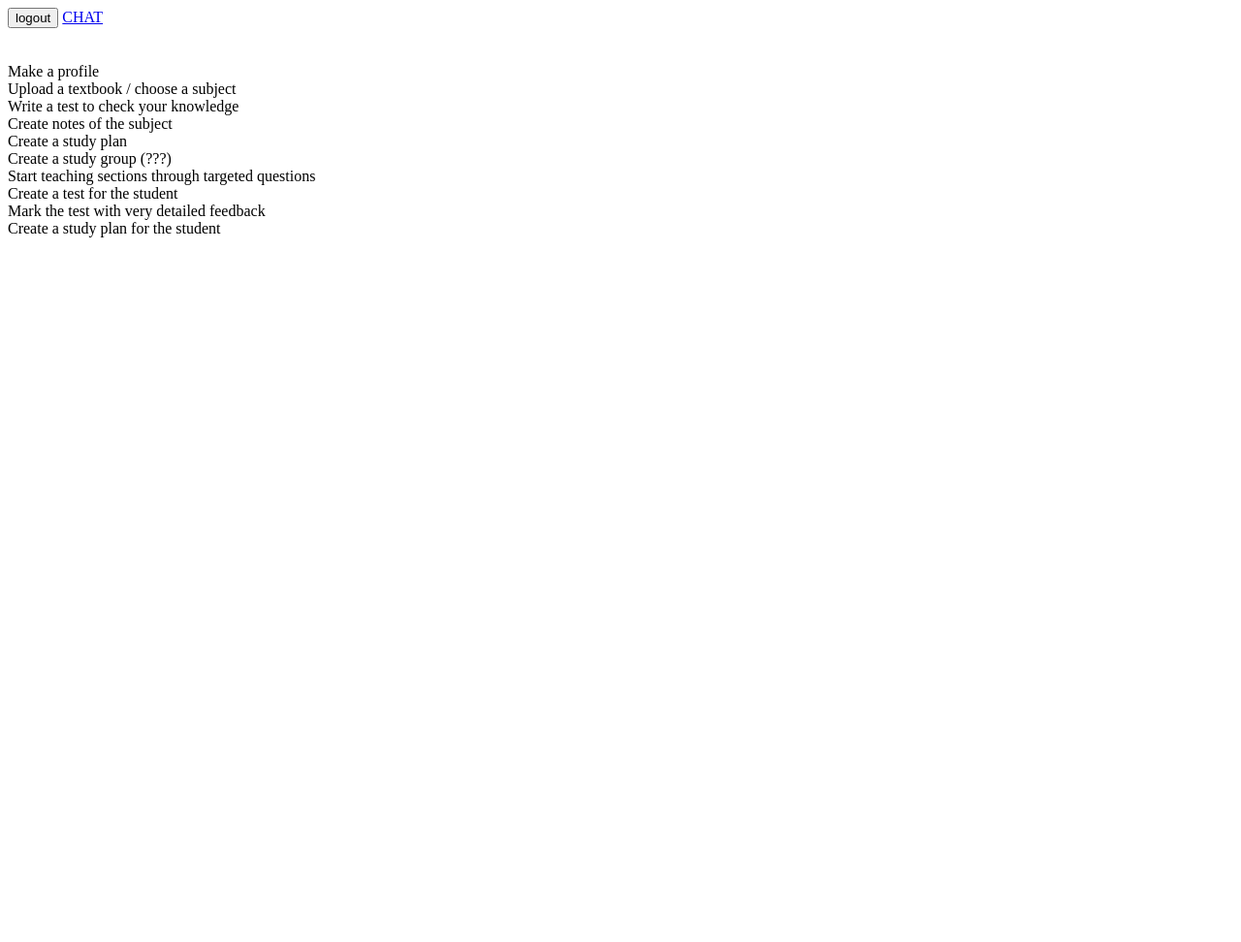
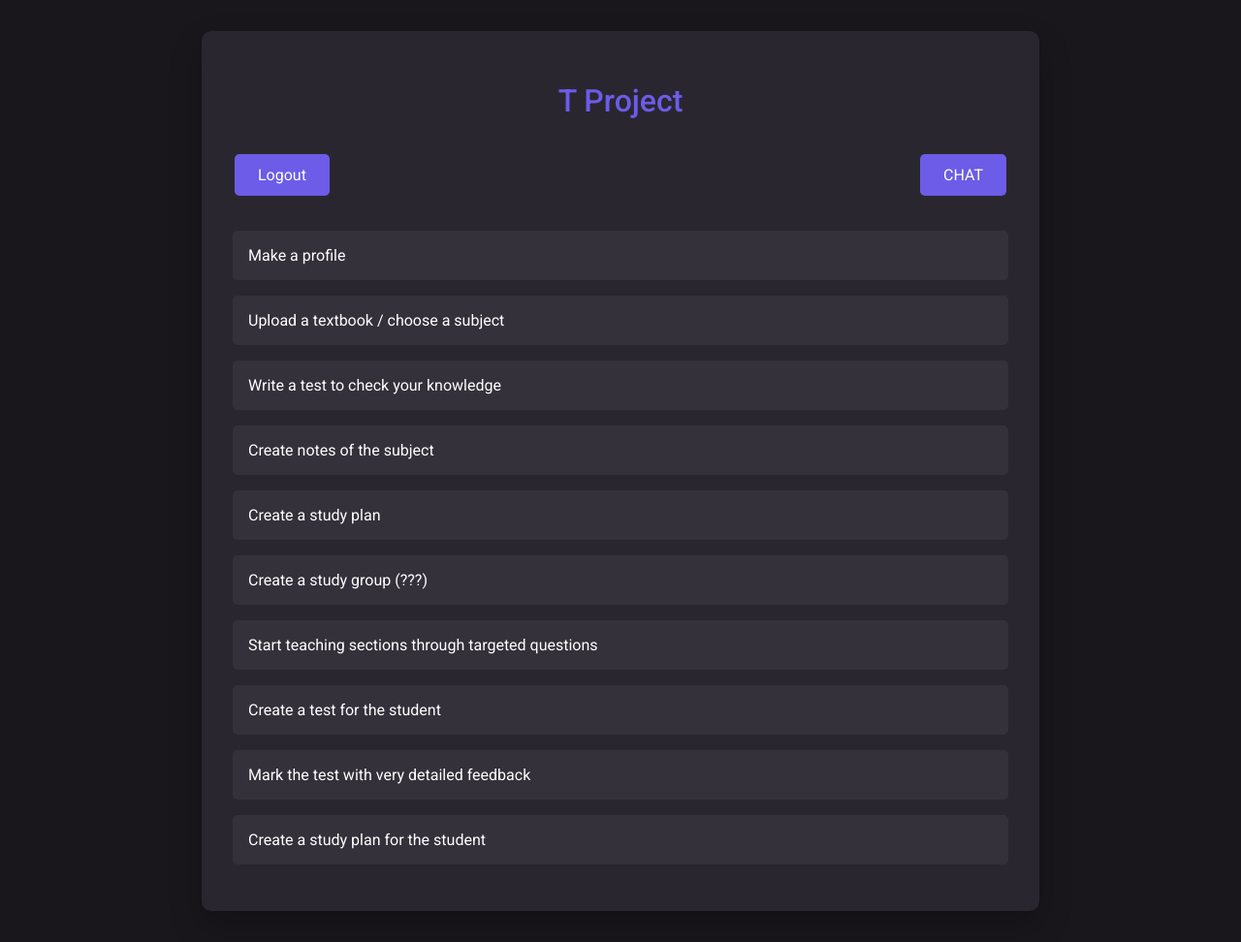
Before and after one commit to Cloud-Intelligence/project-t, a Django app: page / in a window 1280 px wide. Shown: the whole page at 97% size. Before the commit the page ends 245 px from the top, so only its background shows below. Run offline with Django 4.2, Linux system fonts and the light colour scheme; the visitor is signed in with stand-in values (Sample User, id 1).

Commit message:
some styling added to homepage

```diff
--- a/homepage/templates/homepage/homepage.html
+++ b/homepage/templates/homepage/homepage.html
@@ -2,34 +2,120 @@
 <html lang="en">
 <head>
     <meta charset="UTF-8">
-    <title>Tutor Some stuff</title>
+    <meta name="viewport" content="width=device-width, initial-scale=1.0">
+    <title>Tutor Some Stuff</title>
+    <link href="https://fonts.googleapis.com/css2?family=Roboto:wght@300;400;500&display=swap" rel="stylesheet">
+    <style>
+        body {
+            font-family: 'Roboto', sans-serif;
+            background: #19161c;
+            margin: 0;
+            padding: 0;
+            min-height: 100vh;
+            display: flex;
+            flex-direction: column;
+            align-items: center;
+            color: #fff;
+        }
+        .container {
+            max-width: 800px;
+            width: 90%;
+            margin: 2rem auto;
+            background: #2a2630;
+            border-radius: 10px;
+            padding: 2rem;
+            box-shadow: 0 15px 35px rgba(0, 0, 0, 0.2);
+        }
+        h1 {
+            text-align: center;
+            margin-bottom: 2rem;
+            font-weight: 500;
+            color: #6c5ce7;
+        }
+        .nav {
+            display: flex;
+            justify-content: space-between;
+            margin-bottom: 2rem;
+        }
+        .btn {
+            background-color: #6c5ce7;
+            border: none;
+            color: white;
+            padding: 12px 24px;
+            text-align: center;
+            text-decoration: none;
+            display: inline-block;
+            font-size: 16px;
+            margin: 4px 2px;
+            cursor: pointer;
+            border-radius: 5px;
+            transition: all 0.3s ease;
+        }
+        .btn:hover {
+            background-color: #5b4cdb;
+            transform: translateY(-3px);
+            box-shadow: 0 5px 15px rgba(0,0,0,0.2);
+        }
+        .feature-list {
+            list-style-type: none;
+            padding: 0;
+        }
+        .feature-list li {
+            margin-bottom: 1rem;
+            padding: 1rem;
+            background: rgba(255, 255, 255, 0.05);
+            border-radius: 5px;
+            transition: all 0.3s ease;
+            cursor: pointer;
+        }
+        .feature-list li:hover {
+            transform: translateX(10px);
+            background: rgba(108, 92, 231, 0.1);
+        }
+        @media (max-width: 600px) {
+            .nav {
+                flex-direction: column;
+                align-items: center;
+            }
+            .btn {
+                width: 100%;
+                margin-bottom: 1rem;
+            }
+        }
+    </style>
 </head>
 <body>
-<a href="/accounts/logout/"><button>logout</button></a>
-<a href="/chat">CHAT</a>
-<br>
-<br>
-<br>
+    <div class="container">
+        <h1>T Project</h1>
+        <nav class="nav">
+            <a href="/accounts/logout/" class="btn">Logout</a>
+            <a href="/chat" class="btn">CHAT</a>
+        </nav>
+        <ul class="feature-list">
+            <li>Make a profile</li>
+            <li>Upload a textbook / choose a subject</li>
+            <li>Write a test to check your knowledge</li>
+            <li>Create notes of the subject</li>
+            <li>Create a study plan</li>
+            <li>Create a study group (???)</li>
+            <li>Start teaching sections through targeted questions</li>
+            <li>Create a test for the student</li>
+            <li>Mark the test with very detailed feedback</li>
+            <li>Create a study plan for the student</li>
+        </ul>
+    </div>
 
-Make a profile
-<br>
-Upload a textbook / choose a subject
-<br>
-Write a test to check your knowledge
-<br>
-Create notes of the subject
-<br>
-Create a study plan
-<br>
-Create a study group (???)
-<br>
-Start teaching sections through targeted questions
-<br>
-Create a test for the student
-<br>
-Mark the test with very detailed feedback
-<br>
-Create a study plan for the student
-<br>
+    <script>
+        document.querySelectorAll('.btn, .feature-list li').forEach(item => {
+            item.addEventListener('mouseenter', () => {
+                item.style.transition = 'all 0.3s ease';
+                item.style.transform = 'scale(1.05)';
+            });
+            item.addEventListener('mouseleave', () => {
+                item.style.transition = 'all 0.3s ease';
+                item.style.transform = 'scale(1)';
+            });
+        });
+    </script>
 </body>
 </html>
```
